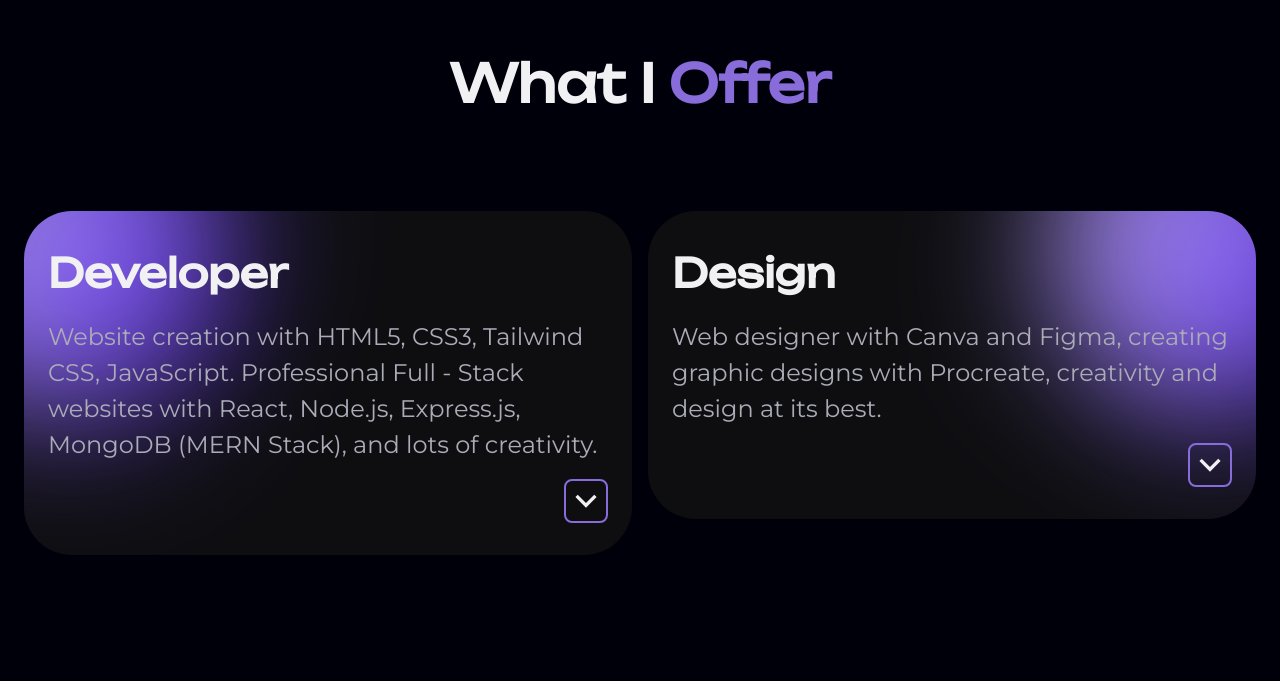
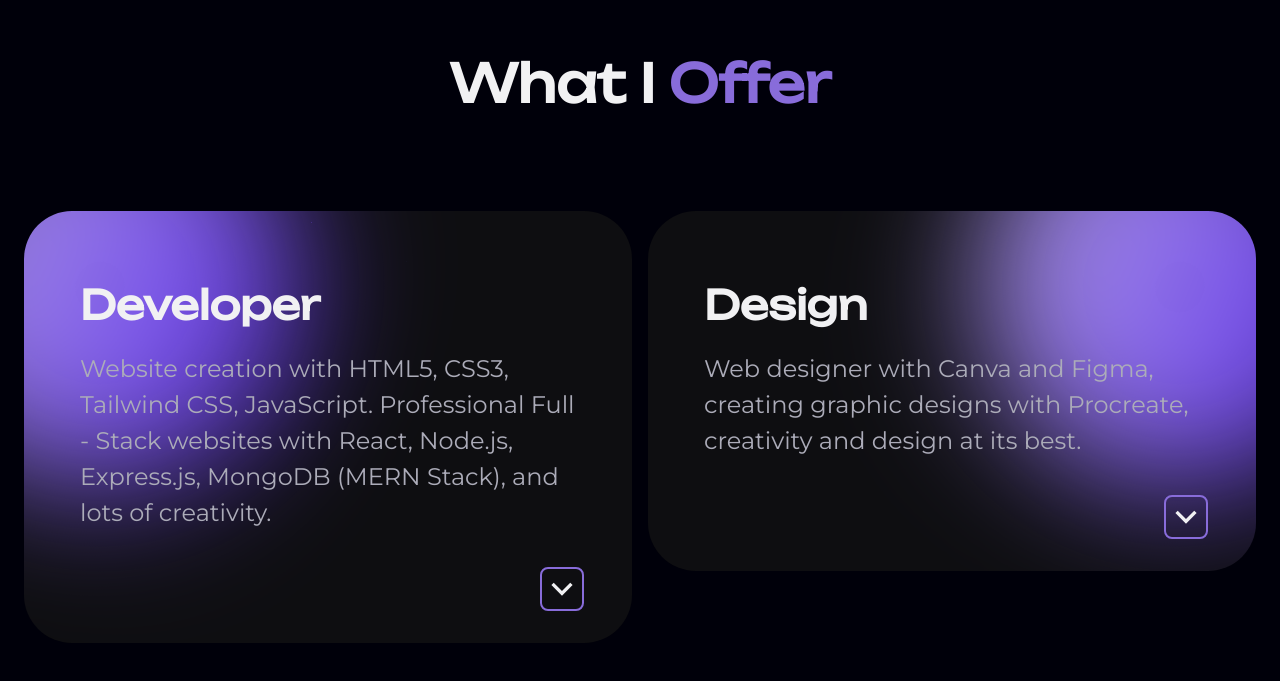
Before and after one commit to Pannnomaly/my-portfolio, a React (Vite) app: page / in a window 1280 px wide. Shown: the part 4432-5113 px from the top of the page. Built offline with nearby package versions, Linux system fonts and the light colour scheme.

Commit message:
style(service): adjust service layout and blob animation

```diff
--- a/src/components/Design.jsx
+++ b/src/components/Design.jsx
@@ -7,10 +7,10 @@ export default function Design ()
     const [open, setOpen] = useState(false);
 
     return (
-        <div id="design-card" className="relative bg-(--container-color) py-8 px-6 rounded-[3rem] grid gap-y-4 overflow-hidden">
+        <div id="design-card" className="relative bg-(--container-color) py-8 px-6 rounded-[3rem] grid gap-y-1 overflow-hidden">
             <div className="blob-animate-service blob-animate-service-2"></div>
 
-            <div className="relative z-1">
+            <div className="relative z-1 p-4 lg:p-8">
                 <h2 className="text-[1.75rem] md:text-[2.25rem] lg:text-[2.5rem] mb-4">Design</h2>
                 <p className="text-[1.25rem] md:text-[1.5rem]">Web designer with Canva and Figma, creating graphic designs with Procreate, creativity and design at its best.</p>
             </div>
@@ -35,7 +35,7 @@ export default function Design ()
                 )}
             </AnimatePresence>
 
-            <div className="flex justify-end">
+            <div className="flex justify-end px-4 lg:px-6">
                 <button onClick={() => setOpen(!open)} className="w-9 h-9 md:w-10 md:h-10 lg:w-11 lg:h-11 shrink-0 rounded-lg z-2 cursor-pointer">
                     <motion.svg
                         id="service-button"
--- a/src/components/Developer.jsx
+++ b/src/components/Developer.jsx
@@ -7,10 +7,10 @@ export default function Developer ()
     const [open, setOpen] = useState(false);
 
     return (
-        <div className="relative bg-(--container-color) py-8 px-6 rounded-[3rem] grid gap-y-4 overflow-hidden">
+        <div className="relative bg-(--container-color) py-8 px-6 rounded-[3rem] grid gap-y-1 overflow-hidden">
             <div className="blob-animate-service"></div>
 
-            <div className="relative z-1">
+            <div className="relative z-1 p-4 lg:p-8">
                 <h2 className="text-[1.75rem] md:text-[2.25rem] lg:text-[2.5rem] mb-4">Developer</h2>
                 <p className="text-[1.25rem] md:text-[1.5rem]">Website creation with HTML5, CSS3, Tailwind CSS, JavaScript.
                     Professional Full - Stack websites with React, Node.js, Express.js, MongoDB (MERN Stack), and lots of creativity.
@@ -37,7 +37,7 @@ export default function Developer ()
                 )}
             </AnimatePresence>
 
-            <div className="flex justify-end">
+            <div className="flex justify-end px-4 lg:px-6">
                 <button onClick={() => setOpen(!open)} className="w-9 h-9 md:w-10 md:h-10 lg:w-11 lg:h-11 shrink-0 rounded-lg z-2 cursor-pointer">
                     <motion.svg
                         id="service-button"
--- a/src/index.css
+++ b/src/index.css
@@ -133,8 +133,8 @@
 }
 
 .blob-animate-service {
-    width: 250px;
-    height: 250px;
+    width: 280px;
+    height: 280px;
     background: linear-gradient(180deg, var(--first-color-alt) 0%, var(--first-color-light) 100%);
     border-radius: 50%;
     position: absolute;
@@ -178,8 +178,8 @@
     }
 
     .blob-animate-service {
-        width: 280px;
-        height: 280px;
+        width: 330px;
+        height: 330px;
         filter: blur(50px);
     }
 }
@@ -199,8 +199,8 @@
     }
 
     .blob-animate-service {
-        width: 300px;
-        height: 300px;
+        width: 360px;
+        height: 360px;
         filter: blur(65px);
     }
 
@@ -261,8 +261,8 @@
     }
 
     .blob-animate-service {
-        width: 330px;
-        height: 330px;
+        width: 400px;
+        height: 400px;
         filter: blur(65px);
     }
 }
```
